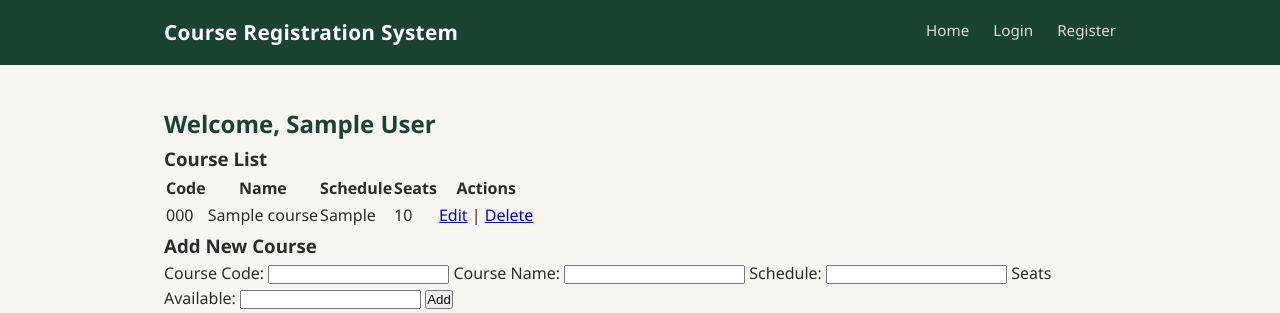
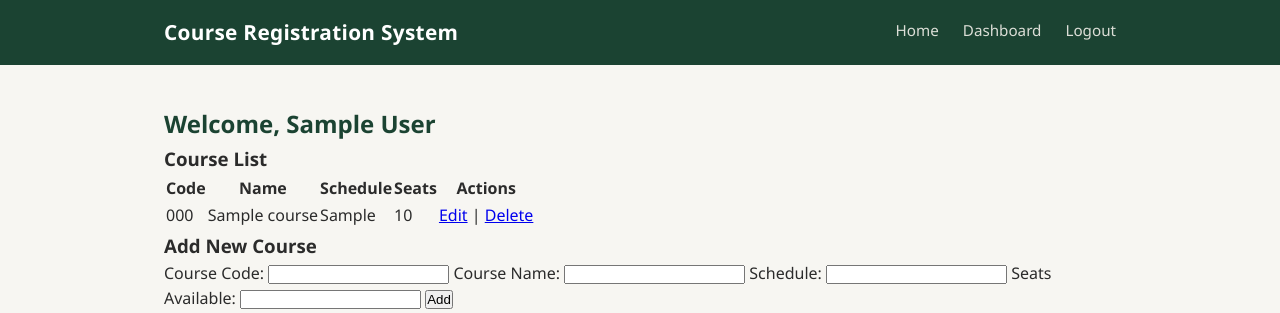
Before and after one commit to wanjalalularif123-commits/bit4023-final-project, a PHP site: page /dashboard.php in a window 1280 px wide. Shown: the top 313 px of the page. Run offline with PHP 8.4, Linux system fonts and the light colour scheme; the visitor is signed in with stand-in values (Sample User, id 1); tables that the repository leaves empty hold one stand-in row (values such as "Sample post").

Commit message:
header.php

```diff
--- a/includes/header.php
+++ b/includes/header.php
@@ -3,8 +3,13 @@
       <h1><a href="index.html" class="brand">Course Registration System</a></h1>
       <nav>
         <a href="index.html">Home</a>
-        <a href="login.php">Login</a>
-        <a href="register.php">Register</a>
+        <?php if (isset($_SESSION['user_id'])): ?>
+          <a href="dashboard.php">Dashboard</a>
+          <a href="logout.php">Logout</a>
+        <?php else: ?>
+          <a href="login.php">Login</a>
+          <a href="register.php">Register</a>
+        <?php endif; ?>
       </nav>
     </div>
   </header>
```
